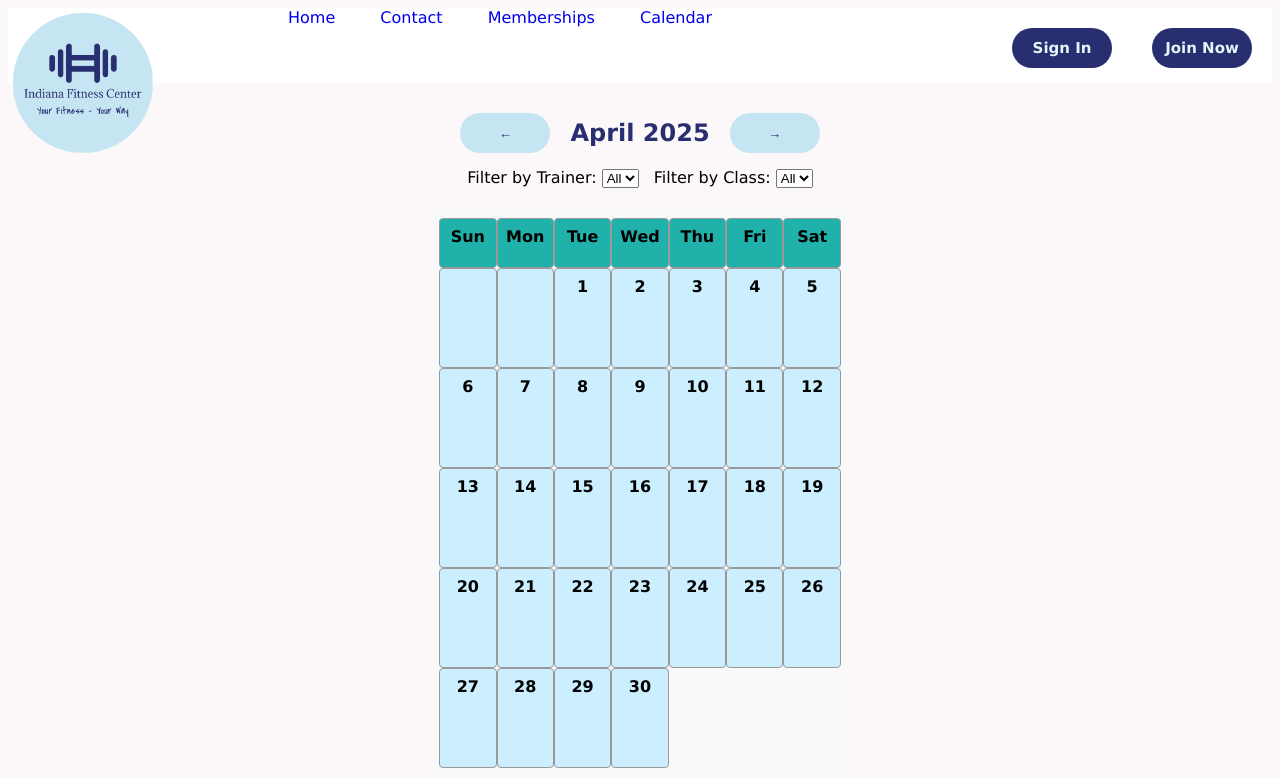
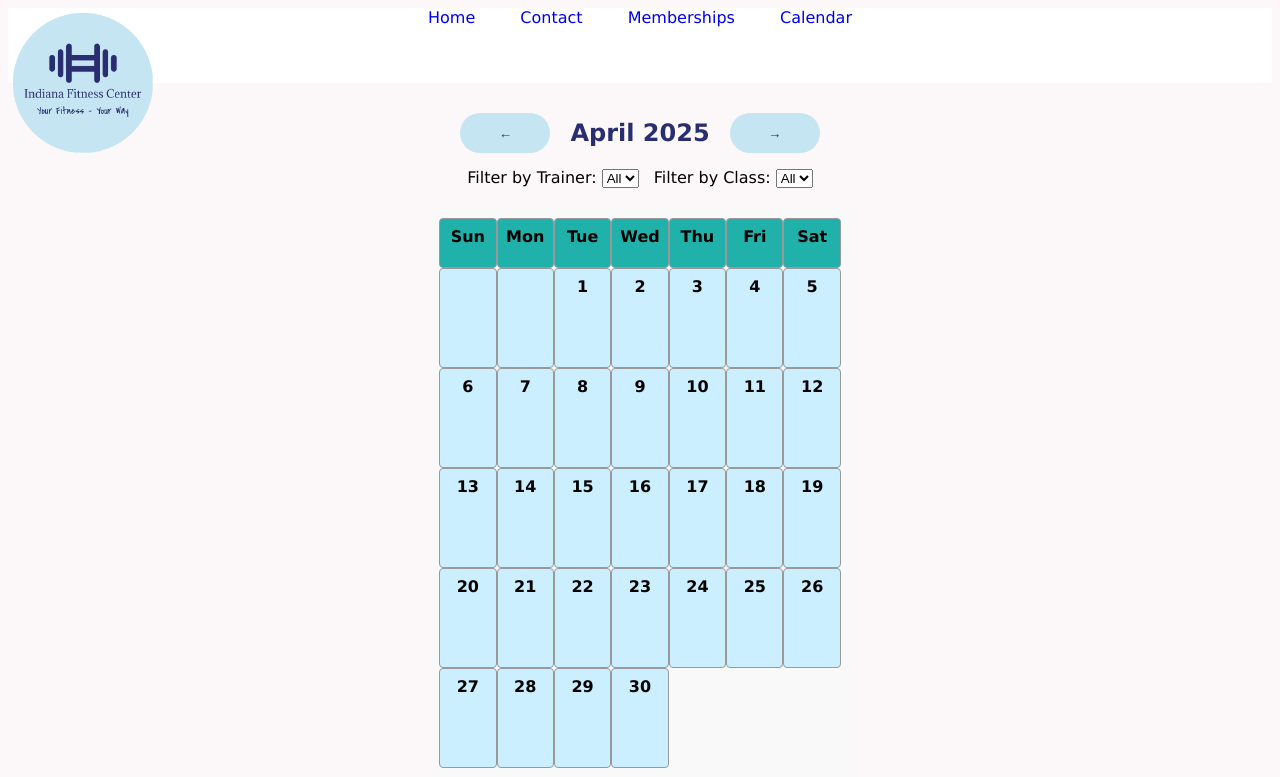
Before and after one commit to owitness/Gym-Management-System-Project, a Flask app: page /calendar in a window 1280 px wide. Shown: the top 777 px of the page. Run offline with Flask 2, Linux system fonts and the light colour scheme; parts of the project's set-up code (start-up, migrations or seed data) failed here and were passed over; some libraries are stand-ins or nearby versions.

Commit message:
cleaned up calendar page

```diff
--- a/templates/calendar.html
+++ b/templates/calendar.html
@@ -14,8 +14,6 @@
             <a href="{{ url_for('contact') }}">Contact</a>
             <a href="{{ url_for('memberships') }}">Memberships</a>
             <a href="{{ url_for('calendar') }}">Calendar</a>
-            <a href="{{ url_for('signup_page') }}" class="button">Join Now</a>
-            <a href="{{ url_for('login') }}" class="button">Sign In</a>
         </nav>
     </div>
 
```
